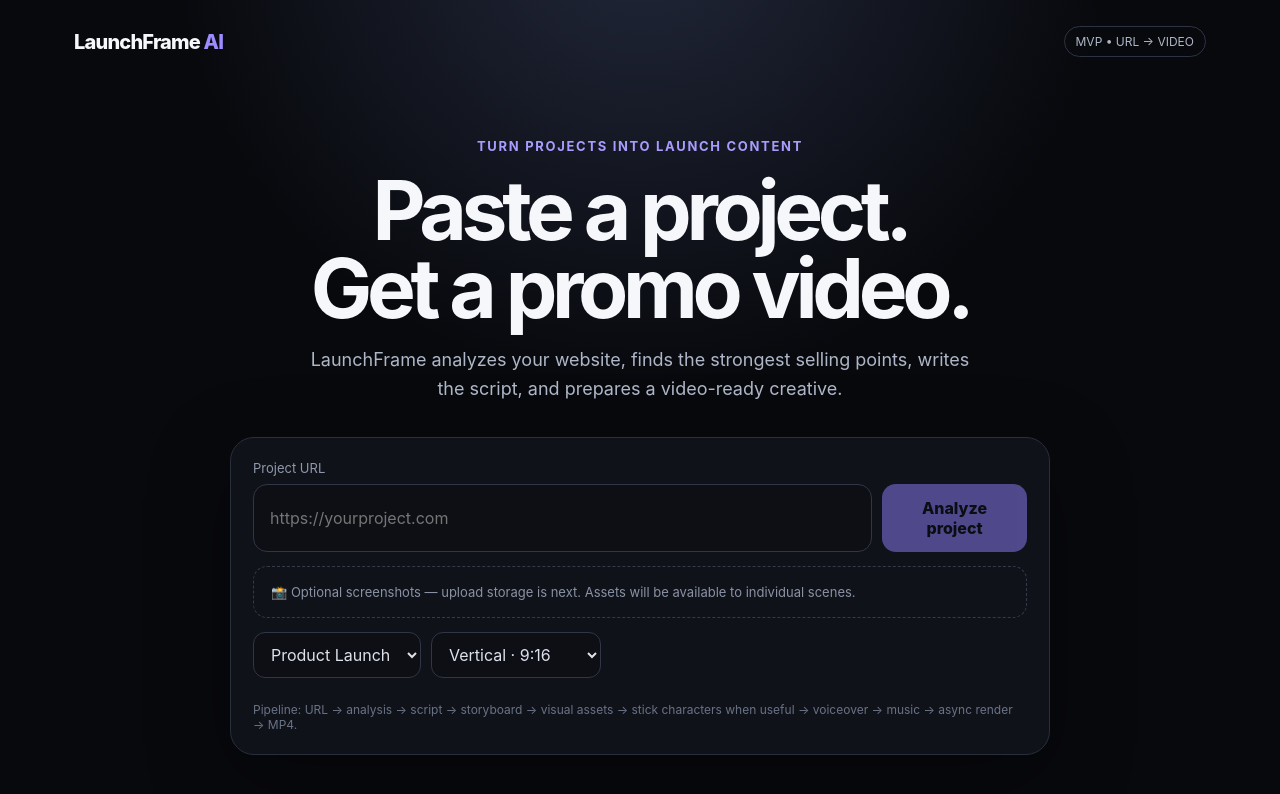
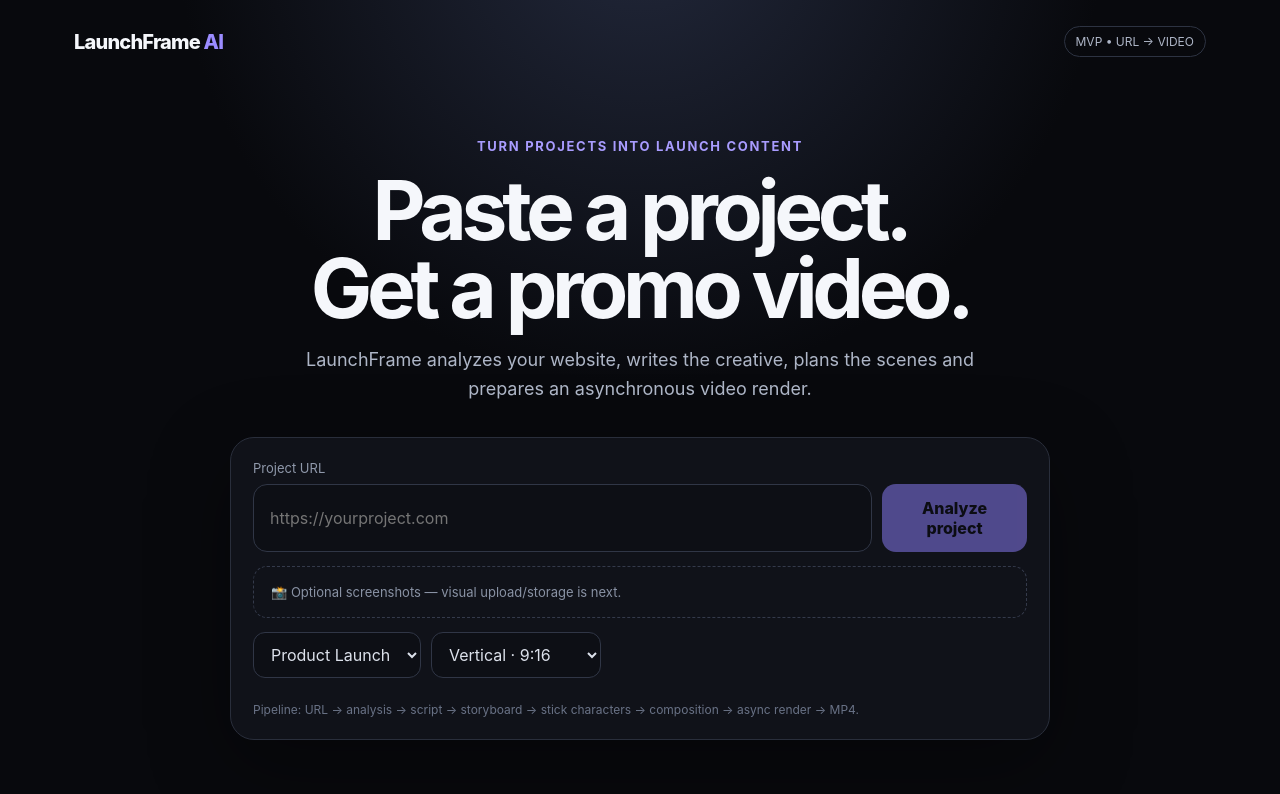
Before and after one commit to jbnikky13/launchframe-ai, a Next.js app: page / in a window 1280 px wide. Shown: the top 794 px of the page. Built offline with nearby package versions, Linux system fonts and the light colour scheme.

Commit message:
feat: connect render queue to LaunchFrame UI

```diff
--- a/app/page.tsx
+++ b/app/page.tsx
@@ -3,25 +3,25 @@
 import { FormEvent, useState } from 'react';
 
 type Analysis = { title: string; description: string; features: string[]; hook: string; benefit: string; cta: string; };
-type Scene = { order: number; duration: number; purpose: string; narration: string; visual: string; onScreenText: string; };
-type Brief = { angle: string; audience: string; hook: string; script: string; cta: string; scenes: Scene[]; };
-type PlanScene = Scene & { id: string; characterStyle: string; characterAction?: string };
-type Plan = { width: number; height: number; totalDuration: number; scenes: PlanScene[] };
+type Scene = { order:number; duration:number; purpose:string; narration:string; visual:string; onScreenText:string };
+type Brief = { angle:string; audience:string; hook:string; script:string; cta:string; scenes:Scene[] };
+type PlanScene = Scene & { id:string; characterStyle:string; characterAction?:string };
+type Plan = { width:number; height:number; totalDuration:number; scenes:PlanScene[] };
+type Job = { id:string; status:string; progress:number; duration:number; width:number; height:number };
 
-export default function Home() {
-  const [url, setUrl] = useState(''); const [format, setFormat] = useState('vertical'); const [template, setTemplate] = useState('product-launch');
-  const [status, setStatus] = useState(''); const [analysis, setAnalysis] = useState<Analysis | null>(null); const [brief, setBrief] = useState<Brief | null>(null); const [plan, setPlan] = useState<Plan | null>(null);
-
-  async function analyze(e: FormEvent) { e.preventDefault(); if (!url.trim()) return; setAnalysis(null); setBrief(null); setPlan(null); setStatus('Scraping and analyzing your project…'); try { const res = await fetch('/api/analyze', { method:'POST', headers:{'Content-Type':'application/json'}, body:JSON.stringify({url}) }); const data=await res.json(); if(!res.ok) throw new Error(data.error||'Analysis failed'); setAnalysis(data.analysis); setStatus('Analysis complete.'); } catch(err){setStatus(err instanceof Error?err.message:'Something went wrong.');} }
-  async function generateCreative(){ if(!analysis)return; setStatus('Building your marketing angle, script and storyboard…'); try{const res=await fetch('/api/creative',{method:'POST',headers:{'Content-Type':'application/json'},body:JSON.stringify({analysis,format,template})});const data=await res.json();if(!res.ok)throw new Error(data.error||'Creative generation failed');setBrief(data.brief);setStatus('Creative brief ready.');}catch(err){setStatus(err instanceof Error?err.message:'Creative generation failed.');}}
-  async function assemble(){if(!brief)return;setStatus('Preparing video scenes…');try{const res=await fetch('/api/video-plan',{method:'POST',headers:{'Content-Type':'application/json'},body:JSON.stringify({format,template,scenes:brief.scenes})});const data=await res.json();if(!res.ok)throw new Error(data.error||'Assembly failed');setPlan(data.plan);setStatus('Video assembly plan ready.');}catch(err){setStatus(err instanceof Error?err.message:'Assembly failed.');}}
-
-  return <main className="page"><nav className="nav"><div className="logo">LaunchFrame <span>AI</span></div><div className="badge">MVP • URL → VIDEO</div></nav><section className="hero"><div className="eyebrow">Turn projects into launch content</div><h1>Paste a project.<br/>Get a promo video.</h1><p>LaunchFrame analyzes your website, finds the strongest selling points, writes the script, and prepares a video-ready creative.</p>
-    <form className="card" onSubmit={analyze}><label className="label">Project URL</label><div className="row"><input className="input" value={url} onChange={e=>setUrl(e.target.value)} placeholder="https://yourproject.com" type="url" required/><button className="primary" disabled={!url.trim()}>Analyze project</button></div>
-      <div className="upload">📸 Optional screenshots — upload storage is next. Assets will be available to individual scenes.</div><div className="controls"><select className="select" value={template} onChange={e=>setTemplate(e.target.value)}><option value="product-launch">Product Launch</option><option value="saas-demo">SaaS Demo</option><option value="ai-product">AI Product</option><option value="mobile-app">Mobile App</option></select><select className="select" value={format} onChange={e=>setFormat(e.target.value)}><option value="vertical">Vertical · 9:16</option><option value="horizontal">Horizontal · 16:9</option><option value="square">Square · 1:1</option></select></div>
-      {status&&<div className="status">{status}</div>}{analysis&&<div className="results"><div className="panel"><h3>{analysis.title}</h3><p>{analysis.description}</p><ul>{analysis.features.map((f,i)=><li key={i}>{f}</li>)}</ul></div><div className="panel"><h3>Project signals</h3><p><strong>Hook:</strong> {analysis.hook}</p><p><strong>Benefit:</strong> {analysis.benefit}</p><p><strong>CTA:</strong> {analysis.cta}</p></div></div>}
-      {analysis&&!brief&&<button type="button" className="primary full" onClick={generateCreative}>Generate script & storyboard →</button>}{brief&&<div className="creative"><div className="panel"><h3>Marketing angle</h3><p>{brief.angle}</p><p><strong>Audience:</strong> {brief.audience}</p><p><strong>Hook:</strong> {brief.hook}</p></div><div className="panel"><h3>Voiceover script</h3><p>{brief.script}</p><p><strong>CTA:</strong> {brief.cta}</p></div><div className="panel storyboard"><h3>Storyboard · {brief.scenes.length} scenes</h3>{brief.scenes.map(scene=><div className="scene" key={scene.order}><div><strong>Scene {scene.order}</strong> · {scene.duration}s · {scene.purpose}</div><p>{scene.narration}</p><small>Visual: {scene.visual}</small><small>On-screen: {scene.onScreenText}</small></div>)}</div><button type="button" className="primary full" onClick={assemble}>Assemble video scenes →</button></div>}
-      {plan&&<div className="creative"><div className="panel"><h3>Assembly ready</h3><p>{plan.width} × {plan.height} · {plan.totalDuration}s · {template}</p><p>The renderer will use website assets where available and introduce stick characters only where they improve the explanation.</p></div><div className="panel storyboard"><h3>Character direction</h3>{plan.scenes.map(scene=><div className="scene" key={scene.id}><strong>Scene {scene.order}</strong><p>{scene.characterStyle==='stick'?`Stick character: ${scene.characterAction}`:'No character — focus on product visual.'}</p></div>)}</div><button type="button" className="primary full">Continue to rendering →</button></div>}
-      <div className="footer">Pipeline: URL → analysis → script → storyboard → visual assets → stick characters when useful → voiceover → music → async render → MP4.</div>
-    </form></section></main>;
+export default function Home(){
+ const [url,setUrl]=useState(''); const [format,setFormat]=useState('vertical'); const [template,setTemplate]=useState('product-launch'); const [status,setStatus]=useState('');
+ const [analysis,setAnalysis]=useState<Analysis|null>(null); const [brief,setBrief]=useState<Brief|null>(null); const [plan,setPlan]=useState<Plan|null>(null); const [job,setJob]=useState<Job|null>(null);
+ async function analyze(e:FormEvent){e.preventDefault();if(!url.trim())return;setAnalysis(null);setBrief(null);setPlan(null);setJob(null);setStatus('Scraping and analyzing your project…');try{const r=await fetch('/api/analyze',{method:'POST',headers:{'Content-Type':'application/json'},body:JSON.stringify({url})});const d=await r.json();if(!r.ok)throw Error(d.error||'Analysis failed');setAnalysis(d.analysis);setStatus('Analysis complete.');}catch(e){setStatus(e instanceof Error?e.message:'Analysis failed.');}}
+ async function generateCreative(){if(!analysis)return;setStatus('Building marketing angle, script and storyboard…');try{const r=await fetch('/api/creative',{method:'POST',headers:{'Content-Type':'application/json'},body:JSON.stringify({analysis,format,template})});const d=await r.json();if(!r.ok)throw Error(d.error||'Creative generation failed');setBrief(d.brief);setStatus('Creative brief ready.');}catch(e){setStatus(e instanceof Error?e.message:'Creative generation failed.');}}
+ async function assemble(){if(!brief)return;setStatus('Preparing scenes and character animation directions…');try{const r=await fetch('/api/video-plan',{method:'POST',headers:{'Content-Type':'application/json'},body:JSON.stringify({format,template,scenes:brief.scenes})});const d=await r.json();if(!r.ok)throw Error(d.error||'Assembly failed');setPlan(d.plan);setStatus('Video assembly ready.');}catch(e){setStatus(e instanceof Error?e.message:'Assembly failed.');}}
+ async function render(){if(!plan)return;setStatus('Queueing render job…');try{const r=await fetch('/api/render',{method:'POST',headers:{'Content-Type':'application/json'},body:JSON.stringify({videoPlan:plan,format,template})});const d=await r.json();if(!r.ok)throw Error(d.error||'Render queue failed');setJob(d.job);setStatus('Render job queued.');}catch(e){setStatus(e instanceof Error?e.message:'Render queue failed.');}}
+ return <main className="page"><nav className="nav"><div className="logo">LaunchFrame <span>AI</span></div><div className="badge">MVP • URL → VIDEO</div></nav><section className="hero"><div className="eyebrow">Turn projects into launch content</div><h1>Paste a project.<br/>Get a promo video.</h1><p>LaunchFrame analyzes your website, writes the creative, plans the scenes and prepares an asynchronous video render.</p>
+ <form className="card" onSubmit={analyze}><label className="label">Project URL</label><div className="row"><input className="input" value={url} onChange={e=>setUrl(e.target.value)} placeholder="https://yourproject.com" type="url" required/><button className="primary" disabled={!url.trim()}>Analyze project</button></div>
+ <div className="upload">📸 Optional screenshots — visual upload/storage is next.</div><div className="controls"><select className="select" value={template} onChange={e=>setTemplate(e.target.value)}><option value="product-launch">Product Launch</option><option value="saas-demo">SaaS Demo</option><option value="ai-product">AI Product</option><option value="mobile-app">Mobile App</option></select><select className="select" value={format} onChange={e=>setFormat(e.target.value)}><option value="vertical">Vertical · 9:16</option><option value="horizontal">Horizontal · 16:9</option><option value="square">Square · 1:1</option></select></div>
+ {status&&<div className="status">{status}</div>}{analysis&&<div className="results"><div className="panel"><h3>{analysis.title}</h3><p>{analysis.description}</p><ul>{analysis.features.map((f,i)=><li key={i}>{f}</li>)}</ul></div><div className="panel"><h3>Project signals</h3><p><strong>Hook:</strong> {analysis.hook}</p><p><strong>Benefit:</strong> {analysis.benefit}</p><p><strong>CTA:</strong> {analysis.cta}</p></div></div>}
+ {analysis&&!brief&&<button type="button" className="primary full" onClick={generateCreative}>Generate script & storyboard →</button>}{brief&&<div className="creative"><div className="panel"><h3>Marketing angle</h3><p>{brief.angle}</p><p><strong>Audience:</strong> {brief.audience}</p><p><strong>Hook:</strong> {brief.hook}</p></div><div className="panel"><h3>Voiceover script</h3><p>{brief.script}</p><p><strong>CTA:</strong> {brief.cta}</p></div><div className="panel storyboard"><h3>Storyboard · {brief.scenes.length} scenes</h3>{brief.scenes.map(s=><div className="scene" key={s.order}><div><strong>Scene {s.order}</strong> · {s.duration}s · {s.purpose}</div><p>{s.narration}</p><small>Visual: {s.visual}</small><small>On-screen: {s.onScreenText}</small></div>)}</div><button type="button" className="primary full" onClick={assemble}>Assemble video scenes →</button></div>}
+ {plan&&<div className="creative"><div className="panel"><h3>Assembly ready</h3><p>{plan.width} × {plan.height} · {plan.totalDuration}s · {template}</p><p>Stick characters are inserted only where they improve the explanation.</p></div><div className="panel storyboard"><h3>Character direction</h3>{plan.scenes.map(s=><div className="scene" key={s.id}><strong>Scene {s.order}</strong><p>{s.characterStyle==='stick'?`Stick character: ${s.characterAction}`:'Product visual only'}</p></div>)}</div><button type="button" className="primary full" onClick={render}>Render video →</button></div>}
+ {job&&<div className="panel" style={{marginTop:18}}><h3>Render job</h3><p><strong>{job.status}</strong> · {job.width} × {job.height} · {job.duration}s</p><div className="status">Progress: {job.progress}%</div><p className="footer">The render endpoint is now worker-ready. MP4 generation will run in the dedicated rendering worker rather than blocking the web request.</p></div>}
+ <div className="footer">Pipeline: URL → analysis → script → storyboard → stick characters → composition → async render → MP4.</div></form></section></main>;
 }
```
